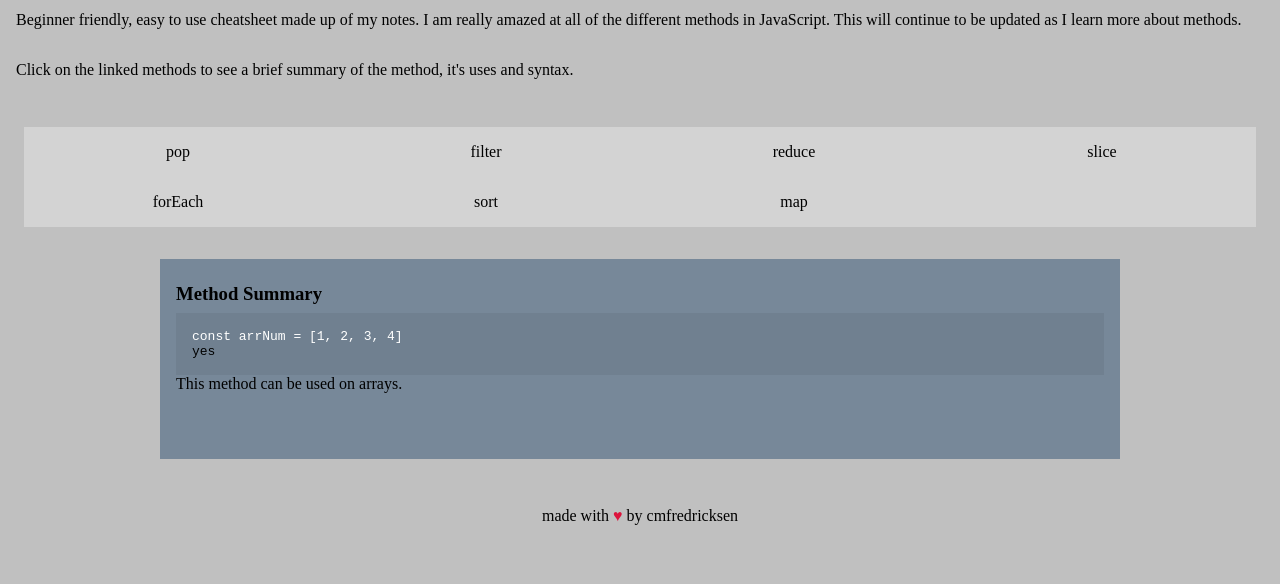
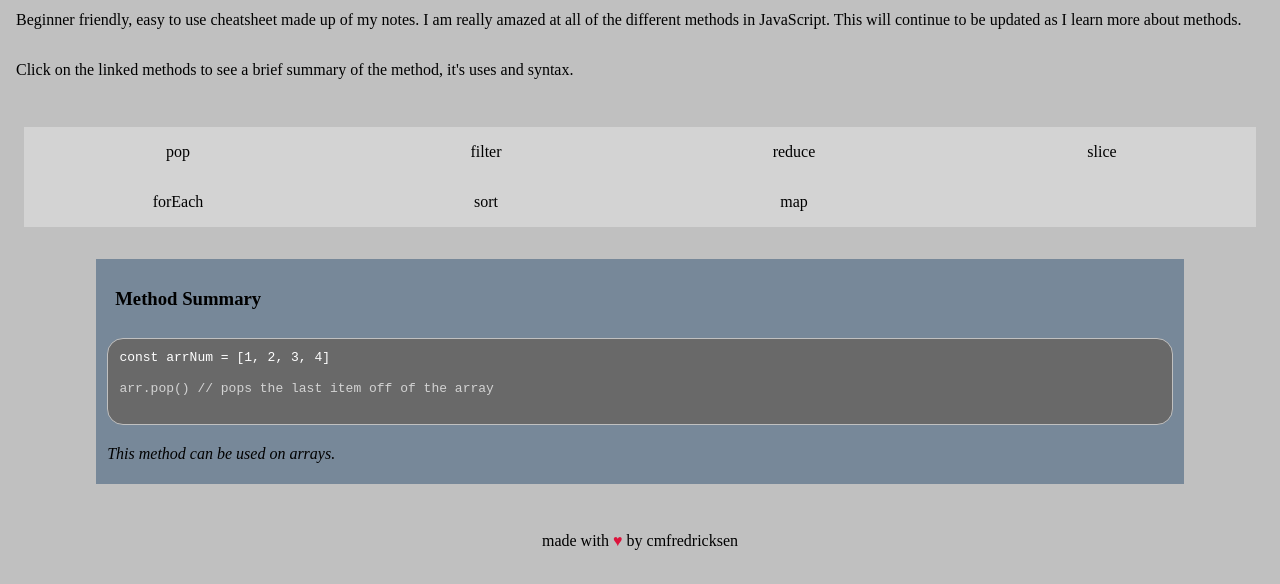
Before and after one commit to cmfredricksen/JSmethodNotes, a plain HTML site: page index.html in a window 1280 px wide. Shown: the part 74-658 px from the top of the page. Drawn offline with Linux system fonts and the light colour scheme.

Commit message:
fixed code sample formatting

```diff
--- a/index.html
+++ b/index.html
@@ -8,6 +8,8 @@
   </head>
   <body>
     <header><h1>JavaScript Methods Cheat Sheet</h1></header>
+
+    <!-- Intro text -->
     <p class="intro__text">
       Beginner friendly, easy to use cheatsheet made up of my notes. I am really
       amazed at all of the different methods in JavaScript. This will continue
@@ -17,18 +19,25 @@
       Click on the linked methods to see a brief summary of the method, it's
       uses and syntax.
     </p>
+
+    <!-- Methods List -->
     <nav class="methods__list">
       <ul></ul>
     </nav>
 
+    <!-- code sample -->
     <div class="sample__box">
       <h3 class="sample__title"></h3>
-      <code class="sample__code__display">
+
+      <code>
         <p class="sample__code"></p>
         <p class="method__syntax"></p>
       </code>
+
       <p class="sample__facts"></p>
     </div>
+
+    <!-- footer -->
     <footer>
       <p>made with <span class="crimson">&hearts;</span> by cmfredricksen</p>
     </footer>
--- a/script.js
+++ b/script.js
@@ -73,5 +73,5 @@ const rando = randomArr() === 1 ? arrStr : arrNum;
 // code sample box display
 sampleTitle.textContent = "Method Summary";
 sampleCode.textContent = `${rando}`;
-syntax.textContent = "yes";
+syntax.textContent = codeSamples[0];
 sampleFacts.textContent = "This method can be used on arrays.";
--- a/style.css
+++ b/style.css
@@ -57,33 +57,41 @@ a:visited {
 /* Code Sample Box */
 .sample__box {
   margin: auto;
-  width: 75vw;
-  height: 200px;
+  width: 85vw;
+  height: 225px;
   background: lightslategray;
-  padding: 1rem;
+  padding: 0.7rem;
   display: flex;
   flex-direction: column;
+  /* align-items: center; */
+  justify-content: space-around;
 }
 
 .sample__title {
-  padding: 0.5rem 0;
+  padding: 0 0;
+  margin: 0.5rem;
 }
 
 code {
-  background-color: slategray;
-  padding: 1rem;
+  background-color: dimgray;
+  padding: 0.7rem;
+  display: flex;
+  flex-direction: column;
+  border: 0.1rem solid silver;
+  border-radius: 1rem;
 }
 
+/* Code Sample */
 .sample__code {
   color: white;
 }
 
-.method__sytax {
-  padding: 1rem;
-  border: 3px solid red;
+.method__syntax {
+  padding: 1rem 0;
+  color: lightgrey;
 }
 
-.sample__text {
+.sample__facts {
   font-style: italic;
 }
 
@@ -117,7 +125,16 @@ footer {
     padding: 0.35rem 0;
   }
 
+  .sample__title {
+    font-size: 0.8rem;
+  }
+
   .sample__code {
-    font-size: 0.75rem;
+    font-size: 0.7rem;
+  }
+
+  .sample__facts {
+    margin: 1rem 0;
+    font-size: 0.9rem;
   }
 }
```
